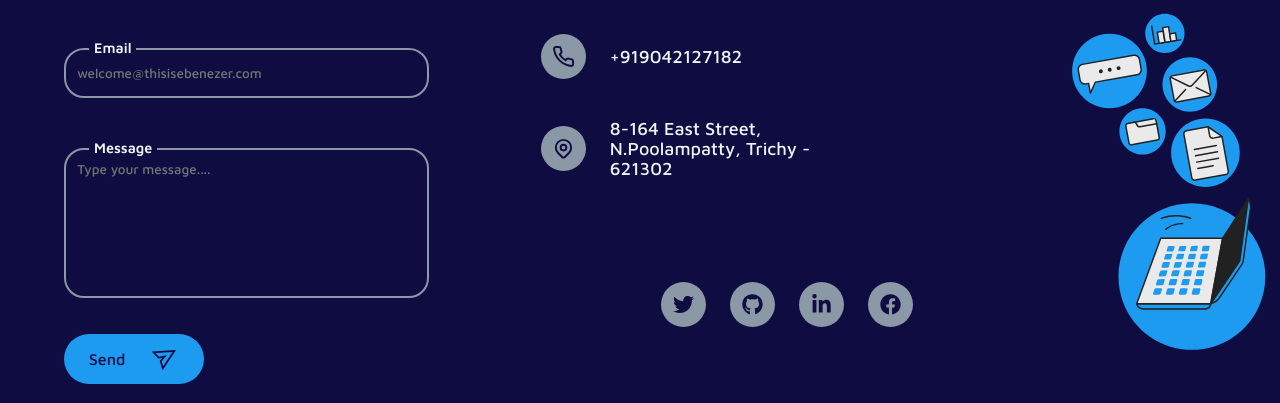
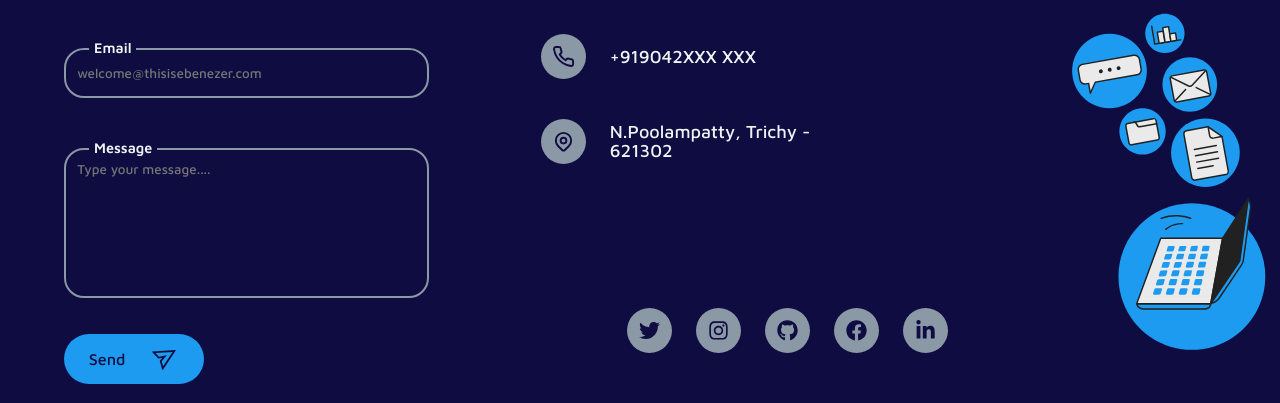
Before and after one commit to ThisIsEbenezer/ThisIsEbenezer, a React (Create React App) app: page / in a window 1280 px wide. Shown: the part 3599-4002 px from the top of the page. Built offline with nearby package versions, Linux system fonts and the light colour scheme; no server answers; a web font is replaced by a local one.

Commit message:
contact Details Changes

```diff
--- a/src/components/core-ui/contacts/contacts-ui.js
+++ b/src/components/core-ui/contacts/contacts-ui.js
@@ -1,7 +1,7 @@
 import { IconButton, Snackbar, SnackbarContent } from '@mui/material';
 import React, { useContext } from 'react';
 import { AiOutlineCheckCircle, AiOutlineSend } from 'react-icons/ai';
-import { FaFacebook, FaGithub, FaLinkedinIn, FaMediumM, FaStackOverflow, FaTwitter, FaYoutube } from 'react-icons/fa';
+import { FaFacebook, FaGithub, FaInstagram, FaLinkedinIn, FaMediumM, FaStackOverflow, FaTwitter, FaYoutube } from 'react-icons/fa';
 import { FiAtSign, FiPhone } from 'react-icons/fi';
 import { HiOutlineLocationMarker } from 'react-icons/hi';
 import { IoClose } from 'react-icons/io5';
@@ -155,6 +155,11 @@ const ContactUI = ({ open, success, errMsg, handleClose, classes, handleContactF
                 {contactsData.phone}
               </p>
             </a>
+            <a
+              href={`https://goo.gl/maps/bk9qXQgfqtHK931S8`}
+              className='personal-details'
+              target='_blank'
+            >
             <div className='personal-details'>
               <div className={classes.detailsIcon}>
                 <HiOutlineLocationMarker />
@@ -163,6 +168,7 @@ const ContactUI = ({ open, success, errMsg, handleClose, classes, handleContactF
                 {contactsData.address}
               </p>
             </div>
+            </a>
 
             <div className='socialmedia-icons'>
               {contactsData.twitter && (
@@ -175,6 +181,18 @@ const ContactUI = ({ open, success, errMsg, handleClose, classes, handleContactF
                   <FaTwitter aria-label='Twitter' />
                 </a>
               )}
+              {contactsData.instagram && (
+                <a
+                  href={contactsData.instagram}
+                  target='_blank'
+                  rel='noreferrer'
+                  className={classes.socialIcon}
+                >
+                  <FaInstagram
+                    aria-label='Instagram'
+                  />
+                </a>
+              )}
               {contactsData.github && (
                 <a
                   href={contactsData.github}
@@ -183,6 +201,16 @@ const ContactUI = ({ open, success, errMsg, handleClose, classes, handleContactF
                   className={classes.socialIcon}
                 >
                   <FaGithub aria-label='GitHub' />
+                </a>
+              )}
+              {contactsData.facebook && (
+                <a
+                  href={contactsData.facebook}
+                  target='_blank'
+                  rel='noreferrer'
+                  className={classes.socialIcon}
+                >
+                  <FaFacebook aria-label='facebook' />
                 </a>
               )}
               {contactsData.linkedIn && (
@@ -228,16 +256,7 @@ const ContactUI = ({ open, success, errMsg, handleClose, classes, handleContactF
                   <FaStackOverflow aria-label='Stack Overflow' />
                 </a>
               )}
-              {contactsData.facebook && (
-                <a
-                  href={contactsData.facebook}
-                  target='_blank'
-                  rel='noreferrer'
-                  className={classes.socialIcon}
-                >
-                  <FaFacebook aria-label='facebook' />
-                </a>
-              )}
+
             </div>
           </div>
         </div>
--- a/src/data/contactsData.js
+++ b/src/data/contactsData.js
@@ -1,7 +1,7 @@
 export const contactsData = {
     email: 'samuelebenezer1998@gmail.com',
-    phone: '+919042127182',
-    address: '8-164 East Street, N.Poolampatty, Trichy - 621302 ',
+    phone: '+919042XXX XXX',
+    address: 'N.Poolampatty, Trichy - 621302 ',
     github: 'https://github.com/thisisebenezer',
     facebook: 'https://www.facebook.com/thisisebenezer/',
     linkedIn: 'https://www.linkedin.com/in/thisisebenezer/',
--- a/src/data/experienceData.js
+++ b/src/data/experienceData.js
@@ -3,7 +3,7 @@ export const experienceData = [
         id: 1,
         company: 'HTC Global Services Pvt Ltd',
         jobtitle: 'Programming Analyst',
-        startYear: 'Dev 2020',
+        startYear: 'Dec 2020',
         endYear: 'Present'
     },
     {
```
